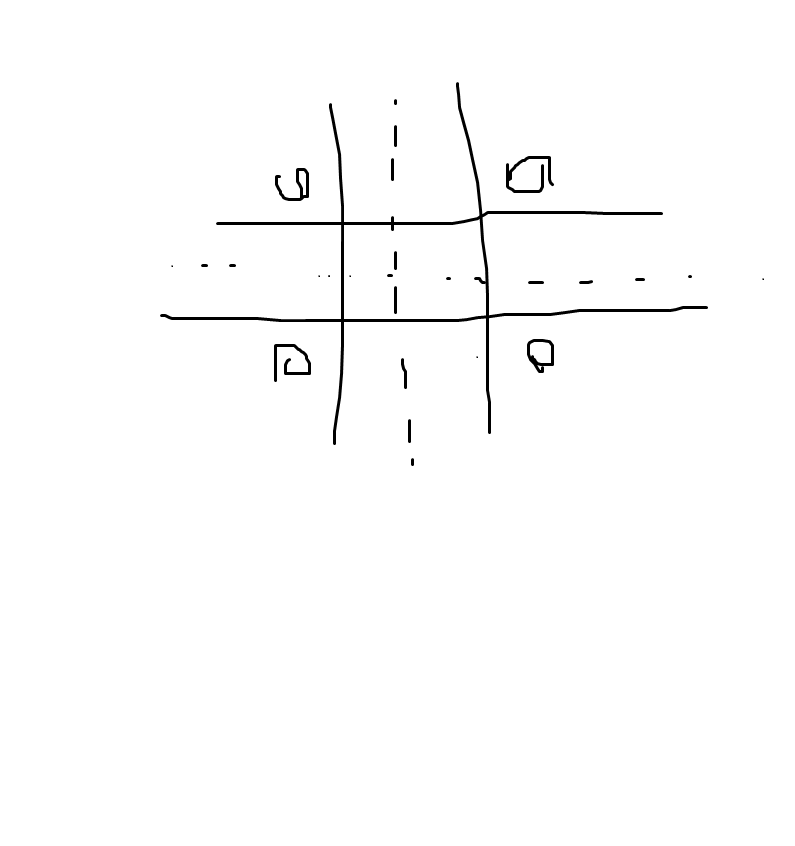
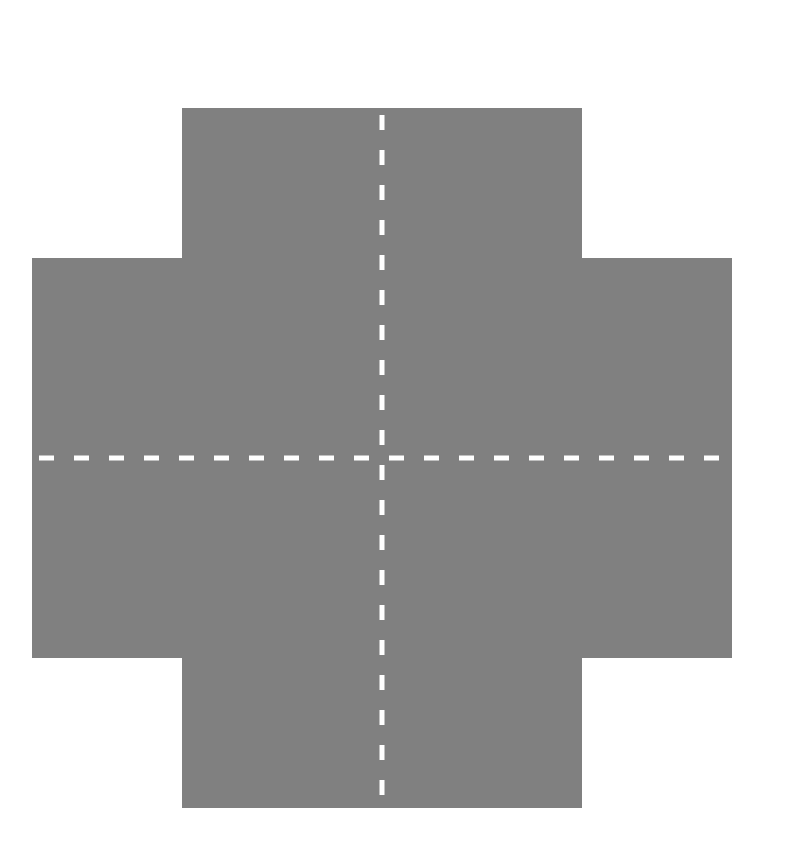
Before and after one commit to Bondaur/ITKB, a plain HTML site: page CrossRoad.html in a window 1280 px wide. Shown: the whole page, without its empty margins (96-891 px from the left). Before the commit the page ends 800 px from the top, so only its background shows below. Drawn offline with Linux system fonts and the light colour scheme.

Commit message:
Нарисовал дорогу

```diff
--- a/CrossRoad.html
+++ b/CrossRoad.html
@@ -1,5 +1,37 @@
 <html>
     <body>
-        <img src="map.png" alt="Описание изображения">
+       <canvas id="canvas" width=925 height=920></canvas>
     </body>
+    <script>
+        const canvas = document.getElementById("canvas");
+        const ctx = canvas.getContext("2d");
+        ctx.beginPath();
+        let x_bord = Array(0,canvas.offsetWidth);
+        let y_bord = Array(0,canvas.offsetHeight);
+
+        //Границы
+        ctx.moveTo(x_bord[0], y_bord[0]);
+        ctx.lineTo(x_bord[1],y_bord[0]);
+        ctx.lineTo(x_bord[1],y_bord[1]);
+        ctx.lineTo(x_bord[0],y_bord[1]);
+        ctx.lineTo(x_bord[0],y_bord[0]);
+        ctx.strokeStyle = 'black';
+
+        //Дорога
+        ctx.fillStyle = "rgb(128,128,128)";
+        ctx.fillRect(270,100,400,700);
+        ctx.fillRect(120,250,700,400);
+
+        //Разметка
+        ctx.strokeStyle = "rgb(255,255,255)";
+        ctx.lineWidth = 5;
+        ctx.setLineDash([15, 20]);
+        ctx.moveTo(470,107);
+        ctx.lineTo(470,800);
+        ctx.moveTo(127,450);
+        ctx.lineTo(820,450);
+
+        ctx.stroke();
+        ctx.closePath();
+    </script>
 </html>
```
Also changed, not shown: not_object.html (+22 -4 lines), xd.html (deleted, +0 -21 lines).
